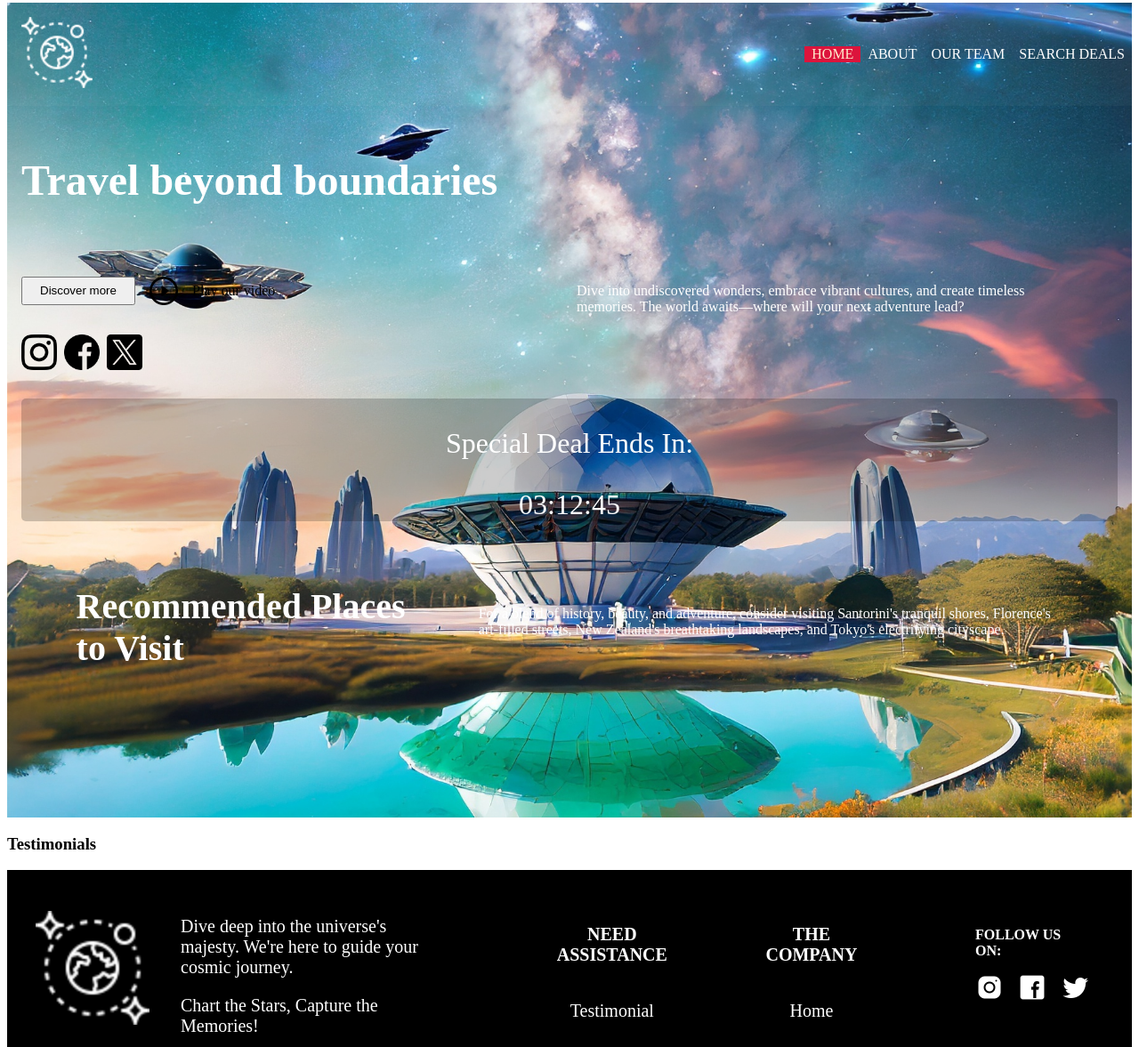
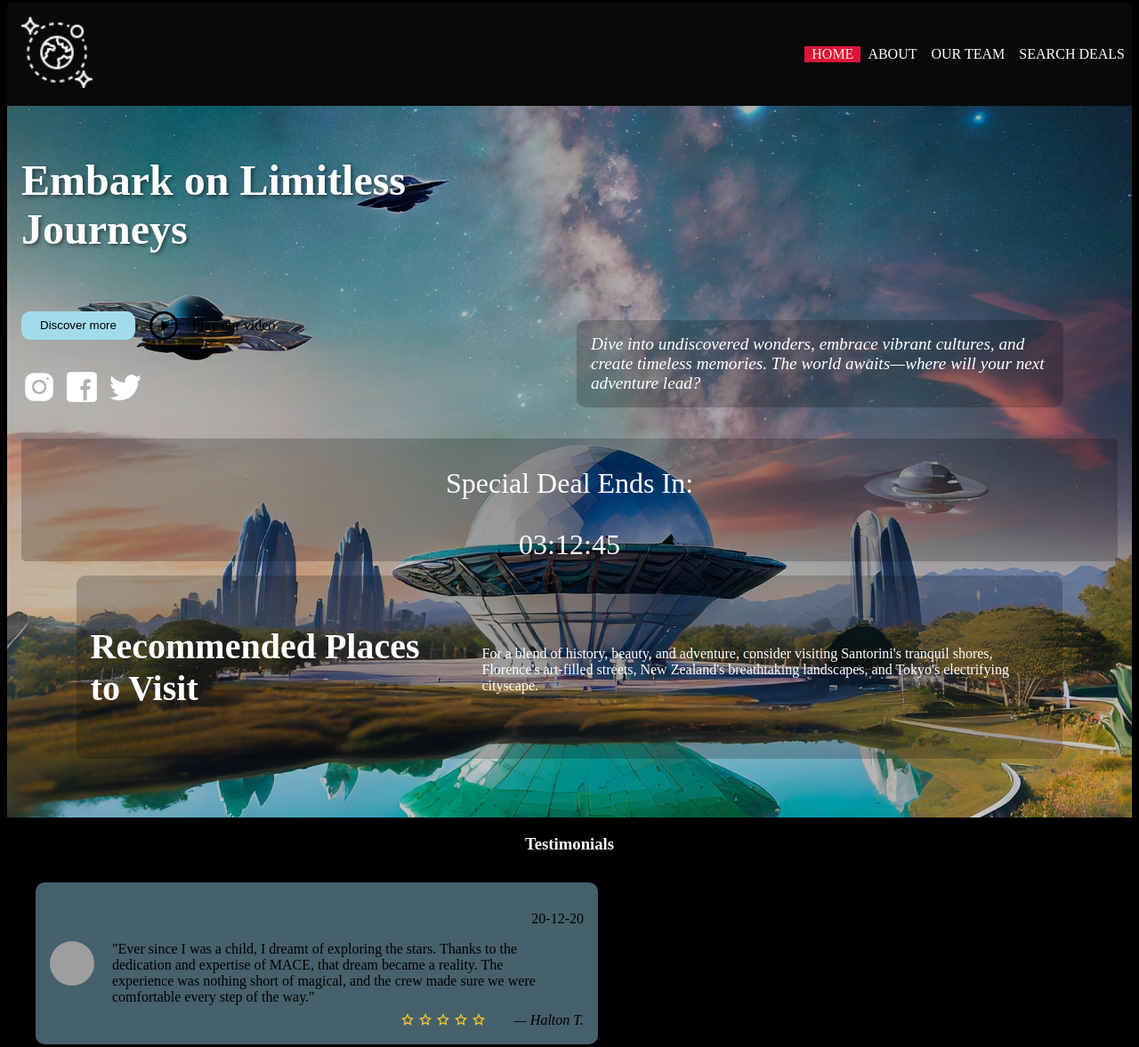
Before and after one commit to alexfang324/mace-travel-agency, a plain HTML site: page index.html in a window 1280 px wide. Shown: the part 5-1182 px from the top of the page at 89% size. Drawn offline with Linux system fonts and the light colour scheme; grey boxes are pictures that could not be loaded.

Commit message:
Added testimonial section

```diff
--- a/index.html
+++ b/index.html
@@ -7,11 +7,10 @@
 
     <title>Mace Travel</title>
 </head>
-<body>
-    <section class="index-wrapper">
+<body class="index-body">
 
     <!-- navigation code below -->
-    <header>
+    <header class="nav-wrapper">
         <nav class="nav-container">
             <div class="nav-top">
                 <img class="logo" src="./images/sparkle1.png" alt="logo">
@@ -25,12 +24,13 @@
             </ul>
         </nav>
     </header>
+    <section class="index-wrapper">
     <!-- main content below -->
     <main class="hero-container">
 
             <div class="hero-index">
                 <div class="hero-items">
-                <h1 class="hero-title">Travel beyond boundaries</h1>
+                <h1 class="hero-title">Embark on Limitless Journeys</h1>
                 </div>
                 <div class="hero-tablet">
             <div class="hero-tabletLEFT">
@@ -41,9 +41,9 @@
                 </div>
 
                 <div class="hero-social">
-                    <a href="https://www.instagram.com/" class="hero-icon"><img src="./images/instagram.png" alt="instagram" class="hero-icon"></a>
-                    <a href="https://www.facebook.com/" class="hero-icon"><img src="./images/facebook.png" alt="faceboom" class="hero-icon"></a>
-                    <a href="https://twitter.com/" class="hero-icon"><img src="./images/twitter.png" alt="X" class="hero-icon"></a>
+                    <a href="https://www.instagram.com/" class="hero-icon"><img src="./images/white-instagram.png" alt="instagram" class="hero-icon"></a>
+                    <a href="https://www.facebook.com/" class="hero-icon"><img src="./images/white-facebook.png" alt="faceboom" class="hero-icon"></a>
+                    <a href="https://twitter.com/" class="hero-icon"><img src="./images/white-twitter.png" alt="X" class="hero-icon"></a>
                 </div>
             </div>
             <div class="hero-tabletRIGHT">
@@ -61,10 +61,6 @@
                     <h3 class="recommend-title">Recommended Places to Visit</h3>
                     <p class="recommend-paragraph">For a blend of history, beauty, and adventure, consider visiting Santorini's tranquil shores, Florence's art-filled streets, New Zealand's breathtaking landscapes, and Tokyo's electrifying cityscape.</p>
                 </div>
-
-
-
-
             </div>
     </main>
 
@@ -73,8 +69,26 @@
 
 
     <section>
+        <h3 class="review-title-small">Testimonials</h3>
         <div class="testimonials-container">
-            <h3 class="review-title-small">Testimonials</h3>
+            <p class="date">20-12-20</p>
+            <div class="testimonial-card">
+                <img src="./images/everest-shi.jpg.png" alt="Person Name" class="testimonial-image"/>
+                <blockquote class="testimonial-quote">
+                    "Ever since I was a child, I dreamt of exploring the stars. Thanks to the dedication and expertise of MACE, that dream became a reality. The experience was nothing short of magical, and the crew made sure we were comfortable every step of the way."
+                </blockquote>
+            </div>
+            <div class="testimonial-bottom">
+                <div class="star">
+                <img src="./images/star.png" alt="rating" class="testimonial-star">
+                <img src="./images/star.png" alt="rating" class="testimonial-star">
+                <img src="./images/star.png" alt="rating" class="testimonial-star">
+                <img src="./images/star.png" alt="rating" class="testimonial-star">
+                <img src="./images/star.png" alt="rating" class="testimonial-star">
+            </div>
+            <cite class="testimonial-author">— Halton T.</cite>
+        </div>
+
 
 
         </div>
--- a/style/style.css
+++ b/style/style.css
@@ -12,6 +12,11 @@ html {
 
 /* Styles for screens smaller than 320px (Mobile) DEFAULT*/
 /* Add your mobile-specific styles here */
+
+.nav-wrapper{
+  background-color: black;
+}
+
 .nav-container {
   display: flex;
   justify-content: space-between;
@@ -22,6 +27,7 @@ html {
   display: flex;
   justify-content: space-between;
   padding: 1rem;
+
 }
 
 .nav-list {
@@ -85,6 +91,7 @@ html {
     }
     .nav-top{
         display: inline;
+
     }
 
     .active-page {
@@ -104,14 +111,20 @@ html {
 
 /* index page styling below */
 
+.index-body{
+  background-color: black;
+}
+
 .index-wrapper{
-    background-image: url(../images/lush.jpg);
+  background-image: linear-gradient(rgba(0, 0, 0, 0.3), rgba(0, 0, 0, 0.2)), url(../images/lush.jpg);
     background-size: cover;
     background-position: center center;
+
 }
 
 .hero-container{
     height: 100vh;
+    padding: 1rem;
 }
 .hero-index{
     display: flex;
@@ -119,16 +132,10 @@ html {
     justify-content: flex-start;
     align-items: center;
     height: 100%;
-    /* background-image: linear-gradient(rgba(0, 0, 0, 0.1), rgba(0, 0, 0, 0.5)), url("../images/lush.jpg"); */
     background-repeat: no-repeat;
-    /* Position and center the image to scale nicely on all screens */
-    /* background-position: center;
-    background-repeat: no-repeat;
-    background-size: cover; */
     background-size: cover;
     position: relative;
-    padding: 1rem;
-    gap: 2rem;
+    gap: 1rem;
 
 }
 
@@ -139,6 +146,7 @@ html {
     color: white;
     font-size: 2rem;
 }
+
 
 .hero-text{
     width: 60%;
@@ -156,9 +164,6 @@ html {
     gap: 1.5rem;
 }
 
-.hero-tabletRIGHT{
-
-}
 
 .destination-container{
     display: flex;
@@ -182,7 +187,18 @@ html {
 .hero-button1{
 width: 8rem;
 height: 2rem;
+background-color: rgb(162, 220, 235);
+border-radius: 10px;
+border: 0;
 }
+
+.hero-button1:hover {
+  background-color: rgb(142, 200, 215);
+  cursor: pointer;
+  transform: scale(1.05);
+  transition: all 0.3s ease;
+}
+
 
 .hero-button2{
     width: 2rem;
@@ -199,6 +215,12 @@ height: 2rem;
     height: 1.5rem;
 }
 
+.hero-icon:hover {
+  transform: scale(1.1);
+  transition: all 0.3s ease;
+}
+
+
 .hero-paragraph{
     width: 80%;
     display: flex;
@@ -206,8 +228,12 @@ height: 2rem;
 }
 .hero-smallText{
     color: white;
-    font-size: small;
+    font-size: 0.95rem;
+    padding: 1rem;
     text-align: left;
+    background-color: rgba(0, 0, 0, 0.20);
+    border-radius: 10px;
+
 }
 .hero-countdown{
     background-color: rgba(0, 0, 0, 0.20);
@@ -226,19 +252,24 @@ height: 2rem;
     flex-direction: row;
     justify-content: space-between;
     width: 90%;
+    border-radius: 10px;
     gap: 1rem;
+    padding: 1rem;
+    background-color: rgba(0, 0, 0, 0.20);
 }
 
 .recommend-paragraph{
     width: 65%;
-    font-size: x-small;
+    font-size: 0.8rem;
     color: white;
+
 }
 
 .recommend-title{
     color: white;
     font-size: 1rem;
     width: 40%;
+
 }
 .destination-card{
     display: flex;
@@ -263,10 +294,52 @@ height: 2rem;
     width: 90%;
 
 }
-/* .spotify{
-    width: 90%;
-    height: 8rem;
-} */
+.review-title-small{
+  color: white;
+  text-align: center;
+}
+
+.testimonials-container {
+  background-color:rgba(151, 207, 230, 0.466);
+  padding: 1rem;
+  border-radius: 10px;
+  margin: 2rem;
+  width: 100%;
+}
+
+.testimonial-image {
+  width: 50px;
+  height: 50px;
+  border-radius: 50%;
+
+}
+
+.testimonial-card{
+  display: flex;
+
+  gap: 20px;
+  padding-bottom: 0.5rem;
+}
+
+.testimonial-quote{
+  margin: 0;
+  width: 85%;
+}
+
+.testimonial-bottom{
+  display: flex;
+gap: 2rem;
+justify-content: flex-end;
+}
+
+.date{
+  text-align: right;
+}
+
+.testimonial-star{
+  width: 1rem;
+  height: 1rem;
+}
 
 
 
@@ -276,6 +349,7 @@ height: 2rem;
     /* HERO */
     .hero-title{
    font-size: 3rem;
+   text-shadow: 2px 2px 4px rgba(0, 0, 0, 0.5);
     }
     .hero-items{
       display: flex;
@@ -298,7 +372,9 @@ height: 2rem;
         width: 90%;
     }
     .hero-smallText{
-        font-size: medium;
+        font-size: 1.2rem;
+        font-style: italic;
+        padding: 1rem;
     }
 
     .hero-tablet{
@@ -335,7 +411,17 @@ height: 2rem;
   .recommend-paragraph{
     font-size: medium;
   }
+
+     /* TESTIMONIALS */
+     .testimonials-container{
+      width: 50%;
+    }
   }
+
+
+
+
+
 
 
 @media (min-width: 1200px) {
```
Also changed, not shown: images/star.png (added). Lines whose indentation alone changed are shown as unchanged.
